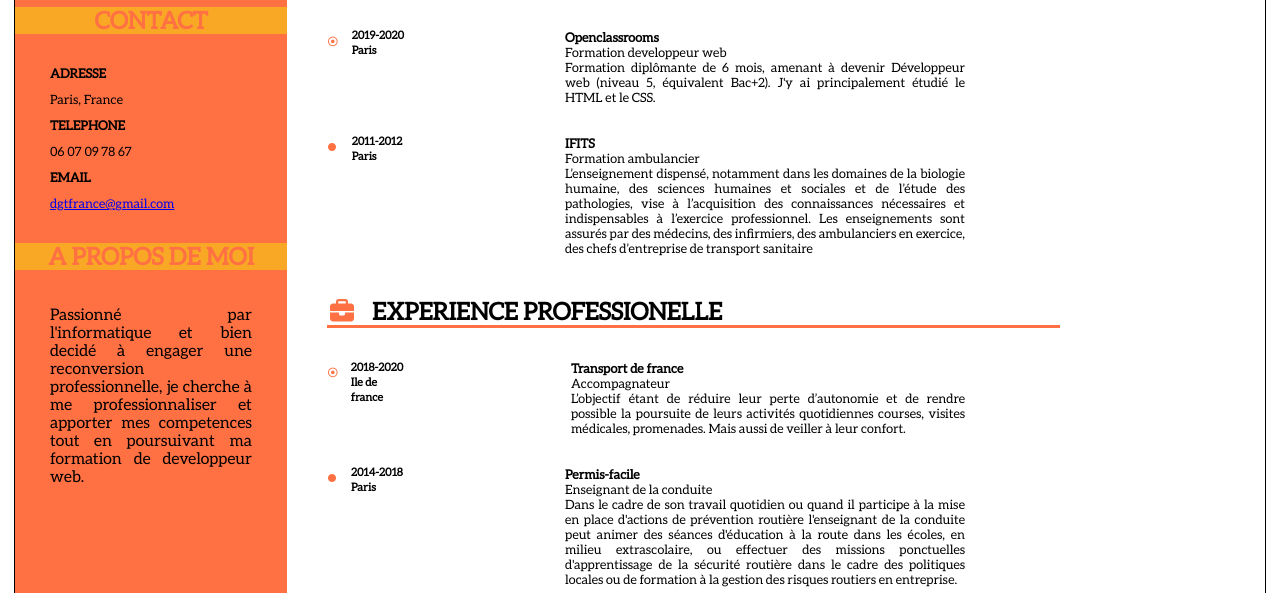
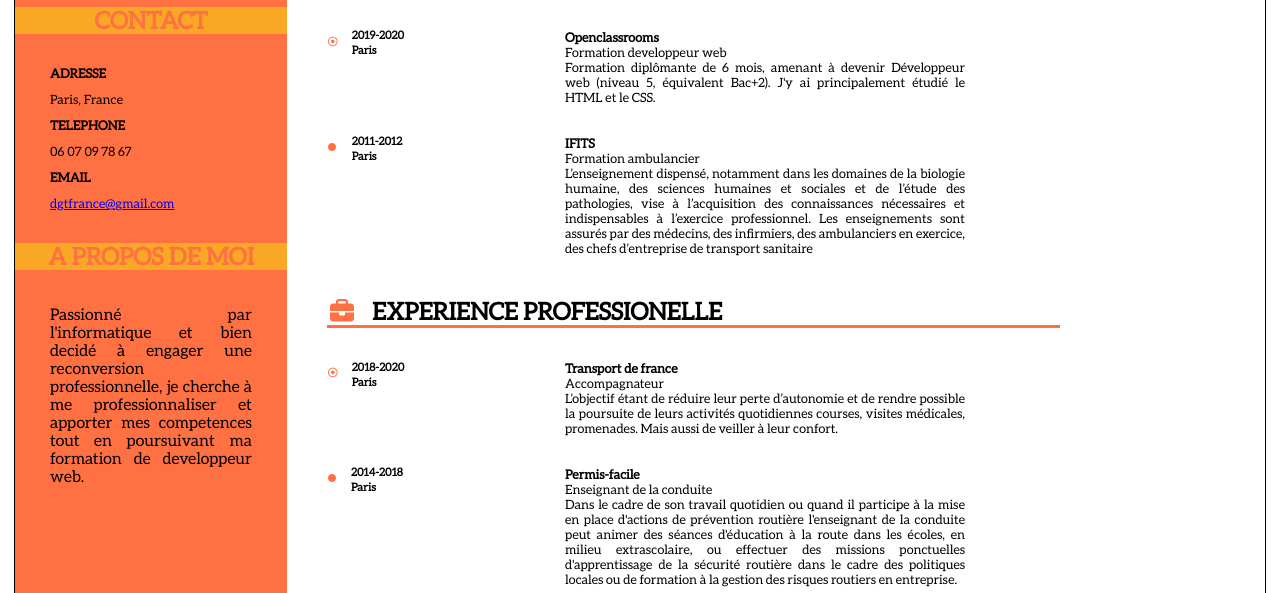
Before and after one commit to ks93600/Projet2CV, a plain HTML site: page index.html in a window 1280 px wide. Shown: the part 207-800 px from the top of the page. Drawn offline with Linux system fonts and the light colour scheme.

Commit message:
modification alignement

```diff
--- a/index.html
+++ b/index.html
@@ -61,7 +61,7 @@
    <div class="Experience">
      <h2><i class="fas fa-briefcase"></i> EXPERIENCE PROFESSIONELLE</h2>
      <ul>
-       <li><i class="far fa-dot-circle"></i><h3><strong>2018-2020<br/>Ile de france</strong></h3><p><strong>Transport de france</strong><br/>Accompagnateur<br/>L’objectif étant de réduire leur perte d’autonomie et de rendre possible la poursuite de leurs activités quotidiennes courses, visites médicales, promenades. Mais aussi de veiller à leur confort.</p></li>
+       <li><i class="far fa-dot-circle"></i><h3><strong>2018-2020<br/>Paris</strong></h3><p><strong>Transport de france</strong><br/>Accompagnateur<br/>L’objectif étant de réduire leur perte d’autonomie et de rendre possible la poursuite de leurs activités quotidiennes courses, visites médicales, promenades. Mais aussi de veiller à leur confort.</p></li>
        <li><i class="fas fa-circle"></i><h3><strong>2014-2018<br/>Paris</strong></h3><p><strong>Permis-facile</strong><br/>Enseignant de la conduite <br/>Dans le cadre de son travail quotidien ou quand il participe à la mise en place d'actions de prévention routière l'enseignant de la conduite peut animer des séances d'éducation à la route dans les écoles, en milieu extrascolaire, ou effectuer des missions ponctuelles d'apprentissage de la sécurité routière dans le cadre des politiques locales ou de formation à la gestion des risques routiers en entreprise.</p></li>
        <li><i class="fas fa-circle"></i><h3><strong>2012-2014<br/>Villeparisis</strong></h3><p><strong>Ambulance emeraude</strong><br/>Ambulancier<br/>L'ambulancier est chargé d'assurer, sur prescription médicale, le transport des malades, des blessés et des parturientes auprès des établissements de soins, de cure et de réadaptation, ou de raccompagner les bénéficiaires de soins à leur domicile, au moyen de véhicules spécialement adaptés</p></li>
      </ul>
```
